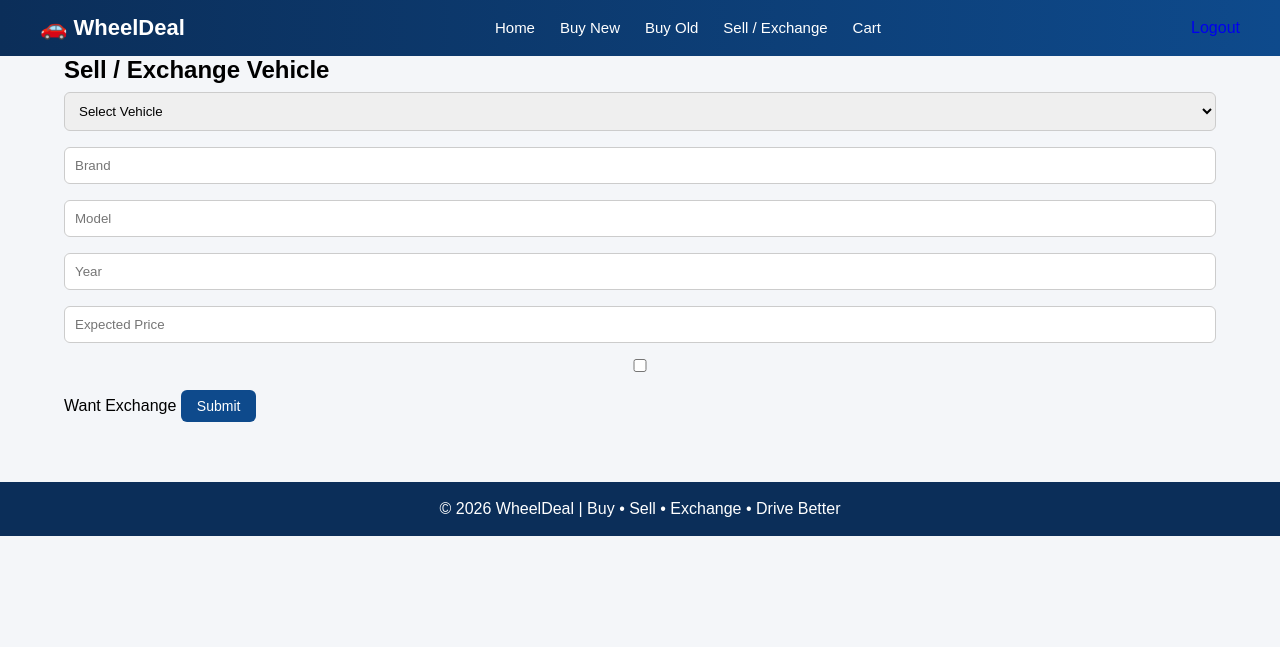
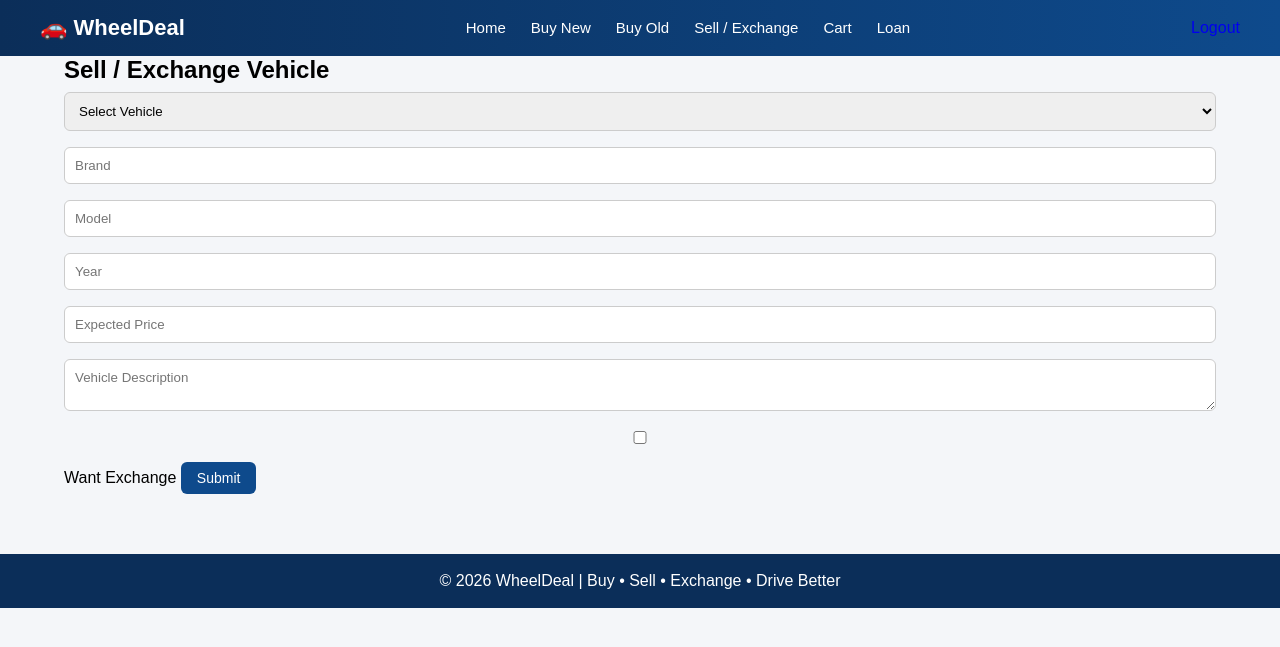
Before and after one commit to Jeevabharathi-16/WheelDeal, a Django app: page /sell/ in a window 1280 px wide. Shown: the top 647 px of the page. Run offline with Django 5.2, Linux system fonts and the light colour scheme; a user stored in the database is signed in.

Commit message:
Updated WheelDeal project

```diff
--- a/cars/views.py
+++ b/cars/views.py
@@ -125,6 +125,9 @@ def loan_list(request):
 
 # ---------- LOAN ----------
 def loan(request, id):
+    if not request.user.is_authenticated:
+        return redirect('login')
+
     v = Vehicle.objects.get(id=id)
 
     if request.method == 'POST':
@@ -138,6 +141,7 @@ def loan(request, id):
         return redirect('home')
 
     return render(request, 'loan.html', {'v': v})
+
 
 
 # ---------- AUTH ----------
--- a/template/base.html
+++ b/template/base.html
@@ -16,6 +16,9 @@
         <li><a href="{% url 'buy_old' %}">Buy Old</a></li>
         <li><a href="{% url 'sell' %}">Sell / Exchange</a></li>
         <li><a href="{% url 'cart' %}">Cart</a></li>
+        <li><a href="{% url 'loan_list' %}">Loan</a></li>
+
+
     </ul>
 
     <div class="auth-links">
--- a/template/sell.html
+++ b/template/sell.html
@@ -14,9 +14,15 @@
         </select>
 
         <input type="text" name="brand" placeholder="Brand" required>
+
         <input type="text" name="model" placeholder="Model" required>
+
         <input type="number" name="year" placeholder="Year" required>
+
         <input type="number" name="price" placeholder="Expected Price" required>
+
+        <!-- ✅ THIS FIXES YOUR ERROR -->
+        <textarea name="description" placeholder="Vehicle Description" required></textarea>
 
         <label>
             <input type="checkbox" name="exchange"> Want Exchange
```
Also changed, not shown: db.sqlite3.
